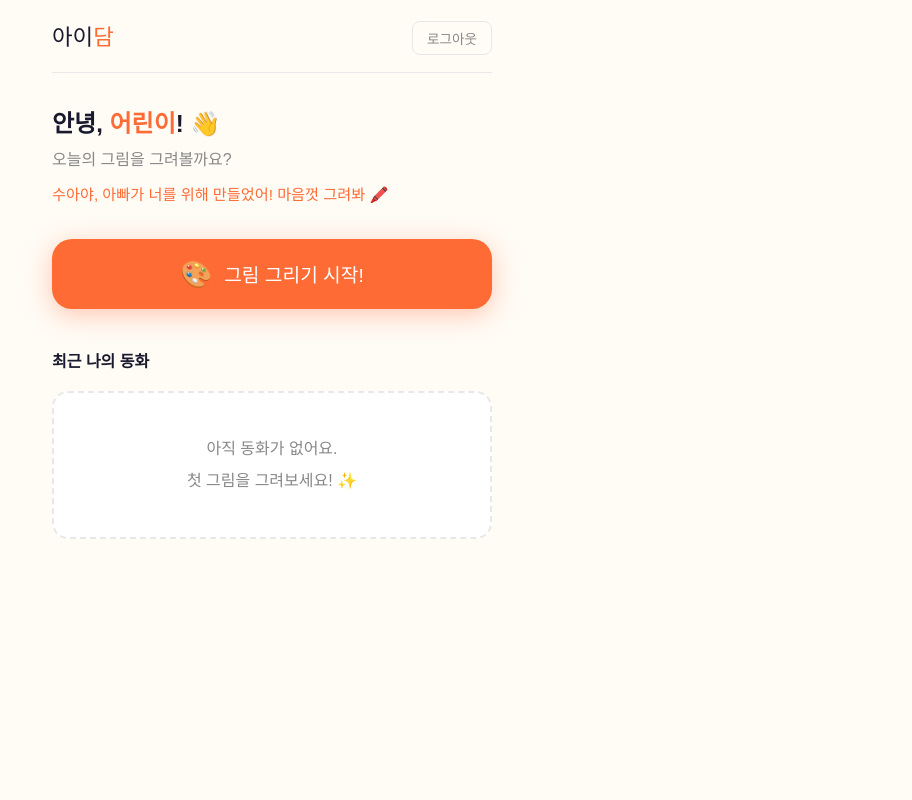
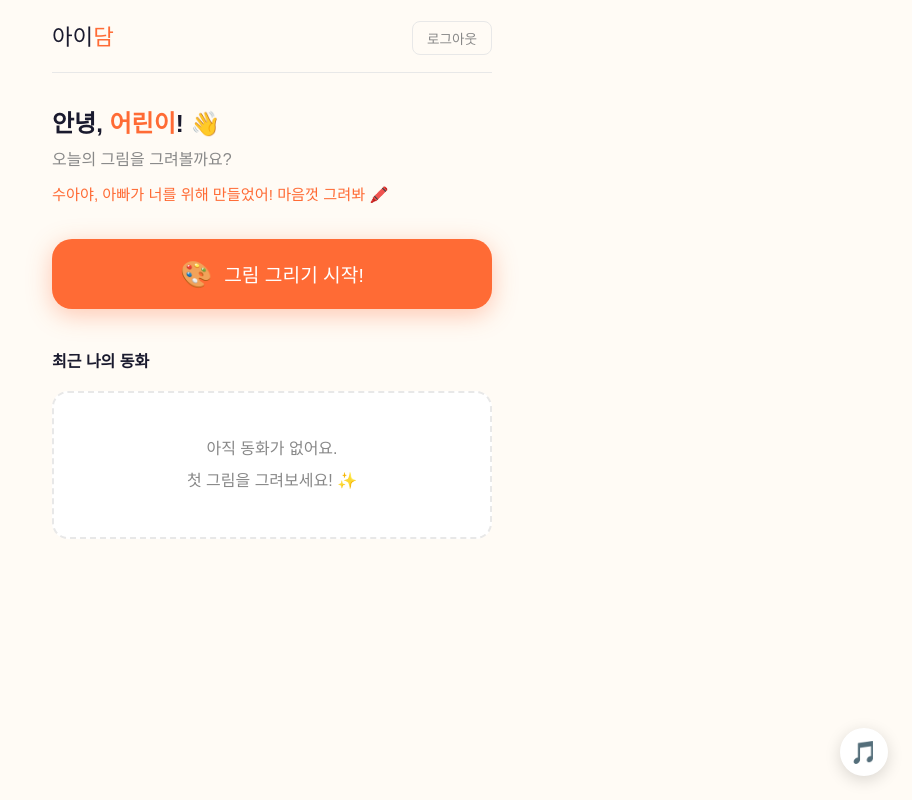
Before and after one commit to asakasimo1/grimdong, a React (Vite) app: page /home in a window 1280 px wide. Shown: the whole page, without its empty margins (368-1280 px from the left). Built offline with nearby package versions, Linux system fonts and the light colour scheme; no server answers; a web font is replaced by a local one.

Commit message:
feat: 백그라운드 뮤직 플레이어 추가 (홈+그리기 페이지, 우하단 토글 버튼)

```diff
--- a/src/App.jsx
+++ b/src/App.jsx
@@ -7,6 +7,7 @@ import KakaoCallback from './pages/KakaoCallback'
 import HomePage      from './pages/HomePage'
 import DrawPage      from './pages/DrawPage'
 import StoryPage     from './pages/StoryPage'
+import AudioPlayer   from './components/AudioPlayer'
 
 function PrivateRoute({ children }) {
   // [테스트 모드] 인증 우회 — 카카오 로그인 없이 자유 접속
@@ -27,6 +28,8 @@ export default function App() {
   useEffect(() => { init() }, [init])
 
   return (
+    <>
+    <AudioPlayer />
     <Routes>
       {/* [테스트 모드] 로그인 페이지 → 홈으로 바로 이동 */}
       <Route path="/login"               element={<Navigate to="/home" replace />} />
@@ -36,5 +39,6 @@ export default function App() {
       <Route path="/story/:id"           element={<PrivateRoute><StoryPage /></PrivateRoute>} />
       <Route path="*"                    element={<Navigate to="/login" replace />} />
     </Routes>
+    </>
   )
 }
--- /dev/null
+++ b/src/components/AudioPlayer.jsx
@@ -0,0 +1,42 @@
+import { useEffect, useRef, useState } from 'react'
+import { useLocation } from 'react-router-dom'
+import styles from './AudioPlayer.module.css'
+
+const BGM_PAGES = ['/home', '/draw']
+
+export default function AudioPlayer() {
+  const location = useLocation()
+  const audioRef  = useRef(null)
+  const [muted, setMuted] = useState(() => localStorage.getItem('bgm_muted') === 'true')
+
+  const shouldPlay = BGM_PAGES.some((p) => location.pathname.startsWith(p))
+
+  useEffect(() => {
+    const audio = audioRef.current
+    if (!audio) return
+    if (shouldPlay && !muted) {
+      audio.play().catch(() => {})
+    } else {
+      audio.pause()
+    }
+  }, [shouldPlay, muted])
+
+  const toggle = () => {
+    setMuted((v) => {
+      const next = !v
+      localStorage.setItem('bgm_muted', String(next))
+      return next
+    })
+  }
+
+  if (!shouldPlay) return null
+
+  return (
+    <>
+      <audio ref={audioRef} src="/bgm.mp3" loop preload="auto" />
+      <button className={styles.btn} onClick={toggle} title={muted ? '음악 켜기' : '음악 끄기'}>
+        {muted ? '🔇' : '🎵'}
+      </button>
+    </>
+  )
+}
--- /dev/null
+++ b/src/components/AudioPlayer.module.css
@@ -0,0 +1,27 @@
+.btn {
+  position: fixed;
+  bottom: 24px;
+  right: 24px;
+  width: 48px;
+  height: 48px;
+  border-radius: 50%;
+  border: none;
+  background: #fff;
+  box-shadow: 0 4px 16px rgba(0, 0, 0, 0.15);
+  font-size: 1.4rem;
+  cursor: pointer;
+  z-index: 50;
+  display: flex;
+  align-items: center;
+  justify-content: center;
+  transition: transform 0.15s, box-shadow 0.15s;
+}
+
+.btn:hover {
+  transform: scale(1.1);
+  box-shadow: 0 6px 20px rgba(0, 0, 0, 0.2);
+}
+
+.btn:active {
+  transform: scale(0.95);
+}
```
Also changed, not shown: 1 other file (tests, documents, lock files or other folders).
